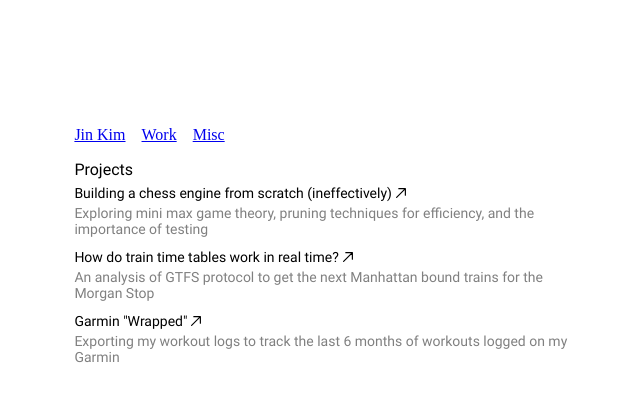
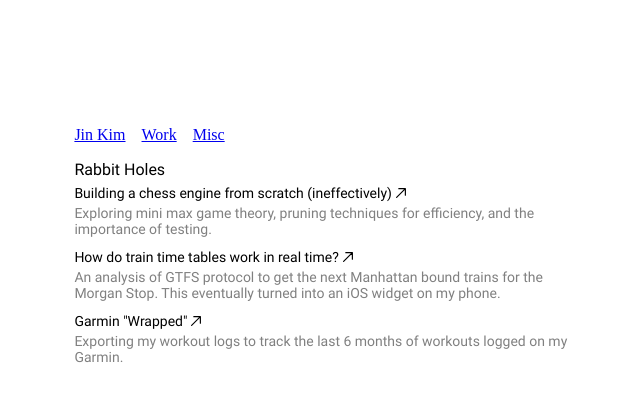
Before and after one commit to jinsung-kim/react-personal-homepage, a React (Create React App) app: page /misc in a window 1280 px wide. Shown: the top 400 px of the page, without its empty margins (60-700 px from the left). Built offline with nearby package versions, Linux system fonts and the light colour scheme.

Commit message:
Some formatting

```diff
--- a/src/pages/Misc.jsx
+++ b/src/pages/Misc.jsx
@@ -8,17 +8,17 @@ const PROJECTS = [
     {
         redirectTo: 'https://github.com/jinsung-kim/trompowsky-engine',
         title: 'Building a chess engine from scratch (ineffectively)',
-        subtitle: 'Exploring mini max game theory, pruning techniques for efficiency, and the importance of testing'
+        subtitle: 'Exploring mini max game theory, pruning techniques for efficiency, and the importance of testing.'
     },
     {
         redirectTo: 'https://github.com/jinsung-kim/internet-experiments/blob/main/mta_tracking.ipynb',
         title: 'How do train time tables work in real time?',
-        subtitle: 'An analysis of GTFS protocol to get the next Manhattan bound trains for the Morgan Stop'
+        subtitle: 'An analysis of GTFS protocol to get the next Manhattan bound trains for the Morgan Stop. This eventually turned into an iOS widget on my phone.'
     },
     {
         redirectTo: 'https://github.com/jinsung-kim/internet-experiments/blob/main/garmin_analysis.ipynb',
         title: 'Garmin "Wrapped"',
-        subtitle: 'Exporting my workout logs to track the last 6 months of workouts logged on my Garmin'
+        subtitle: 'Exporting my workout logs to track the last 6 months of workouts logged on my Garmin.'
     }
     // TODO: Add Spotify stuff when it comes in.
 ]
@@ -33,7 +33,7 @@ export default function Misc() {
             <Navbar currentIndex={2}/>
             <div>
                 <div className='project-label'>
-                    Projects
+                    Rabbit Holes
                 </div>
                 <DataTable data={PROJECTS} secondaryColor="#808080"/>
             </div>
--- a/src/pages/Work.jsx
+++ b/src/pages/Work.jsx
@@ -25,32 +25,32 @@ const WORK_EXPERIENCES = [
         redirectTo: 'https://www.nytimes.com/2025/07/23/science/meta-computer-wristband-reardon.html?unlocked_article_code=1.ik8.e6Il.Vl1FxXROyFJR&smid=url-share',
         title: 'Meta',
         subtitle: `Currently working on neural interface tech in Meta's Reality Labs - supporting NTI research on models for wearables,
-    building out EMG experiences, and more`
+    building out EMG experiences, and more.`
     },
     {
         redirectTo: 'https://www.nudgetext.com',
         title: 'The Nudge',
         subtitle:
-            'Built out texting services, map/social features, and internal tools (Series A)',
+            'Built out texting services, map/social features, and internal tools (Series A).',
     },
     {
         redirectTo:
             'https://www.aboutamazon.com/news/retail/amazon-reimagines-in-store-shopping-with-amazon-style',
         title: 'Amazon',
         subtitle:
-            'Developed a sort and filtering demo using React to explore the feasibility of the library in Amazon Style',
+            'Developed a sort and filtering demo using React to explore the feasibility of the library in Amazon Style.',
     },
     {
         redirectTo: 'https://maps.trimble.com/',
         title: 'Trimble Maps',
         subtitle:
-            'Assisted clients with API usage, enhanced web request services, improved debugging features for geocoding requests',
+            'Assisted clients with API usage, enhanced web request services, improved debugging features for geocoding requests.',
     },
     {
         redirectTo: 'https://dl.acm.org/doi/10.1145/3491102.3501989',
         title: 'NYU Langone Mobility App',
         subtitle:
-            'Developed a native iOS app in partnership with Lighthouse specialists to help clinicians analyze gait',
+            'Developed a native iOS app in partnership with Lighthouse specialists to help clinicians analyze gait.',
     },
 ];
 
@@ -58,13 +58,13 @@ const FREELANCING = [
     {
         redirectTo: 'https://romr.app/',
         title: 'ROMR App',
-        subtitle: 'Created a social network app for sharing food and experiences',
+        subtitle: 'Created a social network app for sharing food and experiences.',
     },
     {
         redirectTo: null,
         title: 'Coffee Card',
         subtitle:
-            'Redesigned app with a light mode UI, architected a discount system, managed orders in vendor app',
+            'Redesigned app with a light mode UI, architected a discount system, managed orders in vendor app.',
     },
 ];
 
```
